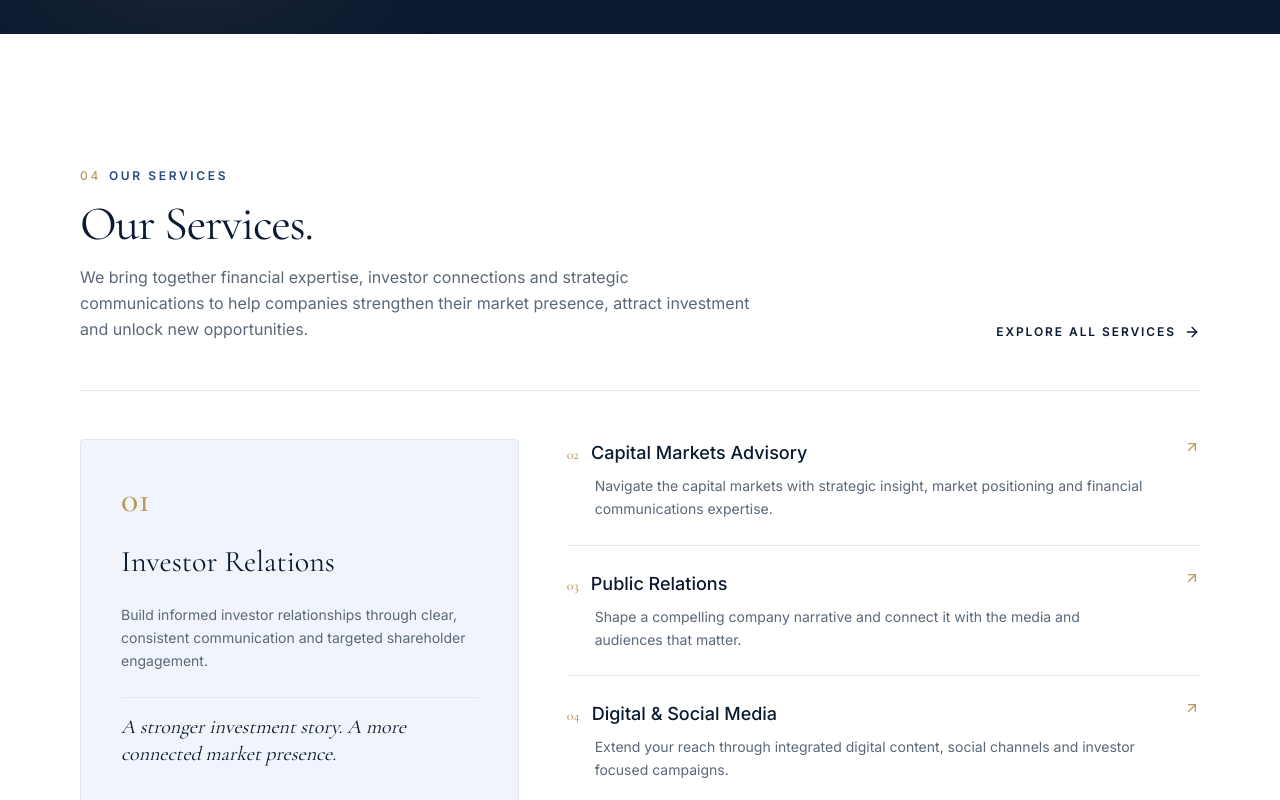
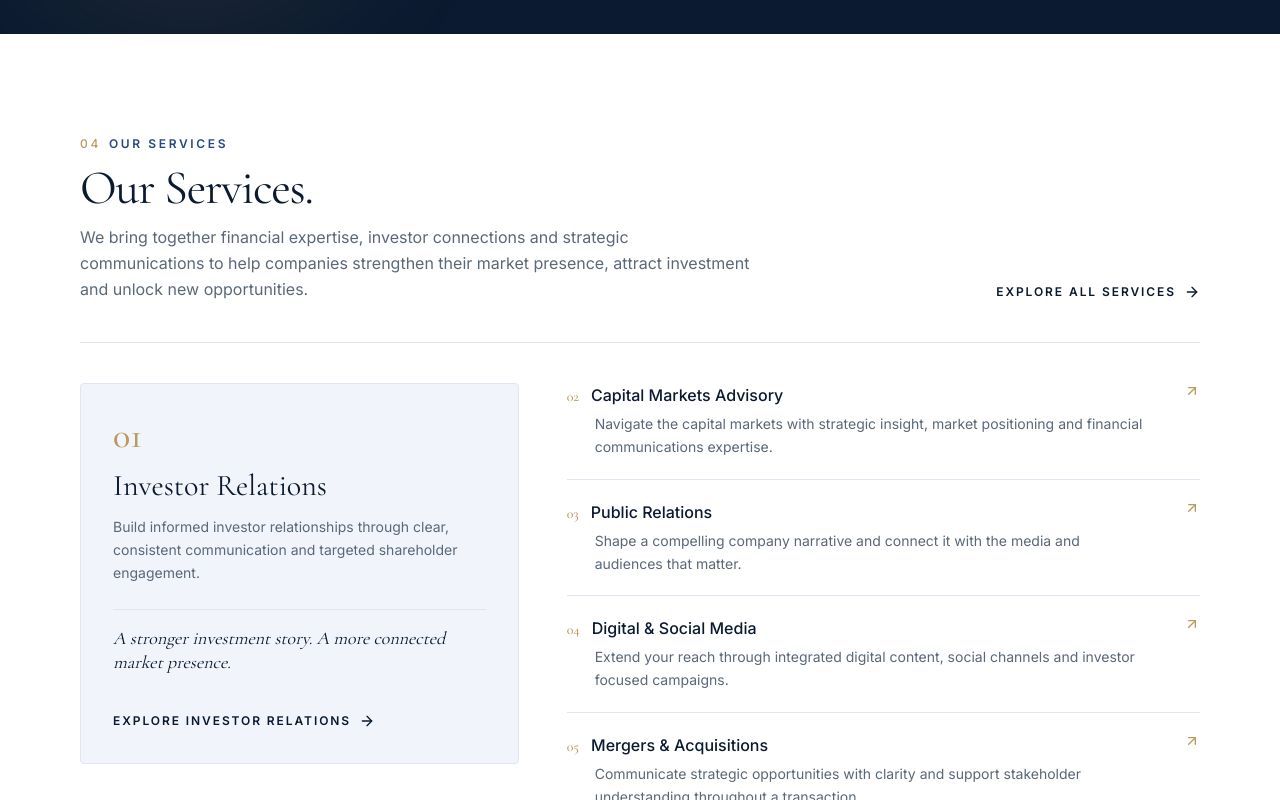
Before and after one commit to Midis2025/he-capitals, a Next.js app: page / in a window 1280 px wide. Shown: the part 2800-3600 px from the top of the page. Built offline with nearby package versions, Linux system fonts and the light colour scheme.

Commit message:
fix: eliminate excessive vertical gap and balance spacing in Services section

```diff
--- a/src/components/sections/ServicesSection.tsx
+++ b/src/components/sections/ServicesSection.tsx
@@ -13,11 +13,11 @@ export const ServicesSection: React.FC = () => {
   const otherServices = SERVICES_DATA.slice(1);
 
   return (
-    <section id="services" className="py-24 md:py-32 bg-white relative">
+    <section id="services" className="py-16 md:py-24 bg-white relative">
       <div className="max-w-[1440px] mx-auto px-6 md:px-12 lg:px-20">
         {/* Header Row */}
-        <div className="flex flex-col md:flex-row md:items-end justify-between gap-6 pb-12 border-b border-[#DFE6EF]">
-          <div className="space-y-4 max-w-2xl">
+        <div className="flex flex-col md:flex-row md:items-end justify-between gap-6 pb-10 border-b border-[#DFE6EF]">
+          <div className="space-y-3 max-w-2xl">
             <SectionBadge number="04" label="OUR SERVICES" />
             <h2 className="font-serif text-3xl sm:text-4xl md:text-5xl text-[#0B1A30] font-normal tracking-tight">
               Our Services.
@@ -41,38 +41,38 @@ export const ServicesSection: React.FC = () => {
         </div>
 
         {/* Services Main Grid */}
-        <div className="grid grid-cols-1 lg:grid-cols-12 gap-8 lg:gap-12 mt-12">
+        <div className="grid grid-cols-1 lg:grid-cols-12 gap-8 lg:gap-12 mt-10 items-start">
           {/* Left Column: Featured Card (01 Investor Relations) */}
           <motion.div
             initial={{ opacity: 0, y: 20 }}
             whileInView={{ opacity: 1, y: 0 }}
             viewport={{ once: true }}
             transition={{ duration: 0.8 }}
-            className="lg:col-span-5 bg-[#F1F5FB] border border-[#DFE6EF] rounded p-8 sm:p-10 flex flex-col justify-between"
+            className="lg:col-span-5 bg-[#F1F5FB] border border-[#DFE6EF] rounded p-6 sm:p-8 space-y-6"
           >
-            <div className="space-y-6">
-              <span className="font-serif text-3xl sm:text-4xl font-medium text-[#B99A5E] block">
+            <div>
+              <span className="font-serif text-3xl sm:text-4xl font-medium text-[#B99A5E] block mb-3">
                 {featured.number}
               </span>
 
-              <h3 className="font-serif text-2xl sm:text-3xl text-[#0B1A30] font-normal">
+              <h3 className="font-serif text-2xl sm:text-3xl text-[#0B1A30] font-normal mb-3">
                 {featured.title}
               </h3>
 
-              <p className="text-sm text-[#5A6878] leading-relaxed font-normal">
+              <p className="text-xs sm:text-sm text-[#5A6878] leading-relaxed font-normal">
                 {featured.description}
               </p>
+            </div>
 
             {featured.highlight && (
               <div className="pt-4 border-t border-[#DFE6EF]">
-                  <p className="font-serif text-lg sm:text-xl text-[#0B1A30] italic leading-snug">
+                <p className="font-serif text-base sm:text-lg text-[#0B1A30] italic leading-snug">
                   {featured.highlight}
                 </p>
               </div>
             )}
-            </div>
 
-            <div className="pt-8">
+            <div className="pt-2">
               <Link
                 href="#contact"
                 className="inline-flex items-center gap-2 text-xs font-semibold tracking-[0.16em] uppercase text-[#0B1A30] hover:text-[#B99A5E] transition-colors group"
@@ -84,7 +84,7 @@ export const ServicesSection: React.FC = () => {
           </motion.div>
 
           {/* Right Column: Other Services Stack */}
-          <div className="lg:col-span-7 flex flex-col justify-between divide-y divide-[#DFE6EF]">
+          <div className="lg:col-span-7 divide-y divide-[#DFE6EF]">
             {otherServices.map((service, index) => (
               <motion.div
                 key={service.number}
@@ -92,15 +92,15 @@ export const ServicesSection: React.FC = () => {
                 whileInView={{ opacity: 1, y: 0 }}
                 viewport={{ once: true }}
                 transition={{ duration: 0.5, delay: index * 0.08 }}
-                className="py-6 first:pt-0 last:pb-0 group cursor-pointer"
+                className="py-4 sm:py-5 first:pt-0 last:pb-0 group cursor-pointer"
                 onMouseEnter={() => setActiveService(index)}
               >
-                <div className="flex items-start justify-between gap-4 mb-2">
+                <div className="flex items-start justify-between gap-4 mb-1.5">
                   <div className="flex items-baseline gap-3">
-                    <span className="font-serif text-sm font-medium text-[#B99A5E]">
+                    <span className="font-serif text-xs sm:text-sm font-medium text-[#B99A5E]">
                       {service.number}
                     </span>
-                    <h3 className="text-base sm:text-lg font-medium text-[#0B1A30] group-hover:text-[#B99A5E] transition-colors">
+                    <h3 className="text-sm sm:text-base font-medium text-[#0B1A30] group-hover:text-[#B99A5E] transition-colors">
                       {service.title}
                     </h3>
                   </div>
@@ -108,7 +108,7 @@ export const ServicesSection: React.FC = () => {
                   <ArrowUpRight className="w-4 h-4 text-[#B99A5E] transition-transform duration-300 group-hover:translate-x-0.5 group-hover:-translate-y-0.5 shrink-0" />
                 </div>
 
-                <p className="text-xs sm:text-sm text-[#5A6878] leading-relaxed max-w-xl pl-7">
+                <p className="text-xs sm:text-sm text-[#5A6878] leading-relaxed max-w-xl pl-6 sm:pl-7">
                   {service.description}
                 </p>
               </motion.div>
@@ -117,7 +117,7 @@ export const ServicesSection: React.FC = () => {
         </div>
 
         {/* Bottom Strip: Connected Communication Capabilities */}
-        <div className="mt-16 pt-10 border-t border-[#DFE6EF]">
+        <div className="mt-12 pt-8 border-t border-[#DFE6EF]">
           <div className="mb-4">
             <span className="text-[11px] font-semibold tracking-[0.24em] uppercase text-[#244A80]">
               CONNECTED COMMUNICATION CAPABILITIES
```
Lines whose indentation alone changed are shown as unchanged.
